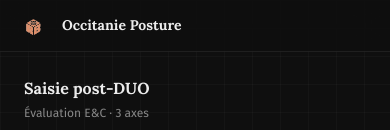
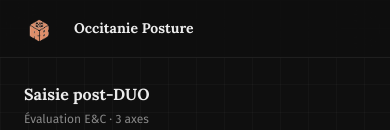
Before and after one commit to fantodad-dotcom/occitanie-posture-, a Next.js app: page /saisie in a window 390 px wide. Shown: the top 130 px of the page. Built offline with nearby package versions, Linux system fonts and the light colour scheme; no server answers; the database is empty.

Commit message:
fix: logo mobile 48px

```diff
--- a/src/components/layout/AppShell.tsx
+++ b/src/components/layout/AppShell.tsx
@@ -16,7 +16,7 @@
         <div
           className="md:hidden sticky top-0 z-30 flex items-center gap-2.5 px-4"
           style={{
-            height: '52px',
+            height: '58px',
             background: 'rgba(15,15,15,0.88)',
             backdropFilter: 'blur(20px)',
             WebkitBackdropFilter: 'blur(20px)',
@@ -27,8 +27,8 @@
           <img
             src="/logo-rb.png"
             alt="Logo Occitanie Posture"
-            width={36}
-            height={36}
+            width={48}
+            height={48}
             style={{ objectFit: 'contain', flexShrink: 0, mixBlendMode: 'screen' }}
           />
           <span style={{ fontFamily: 'Lora, Georgia, serif', fontSize: '14px', fontWeight: 700, color: '#ECECEC' }}>
```
